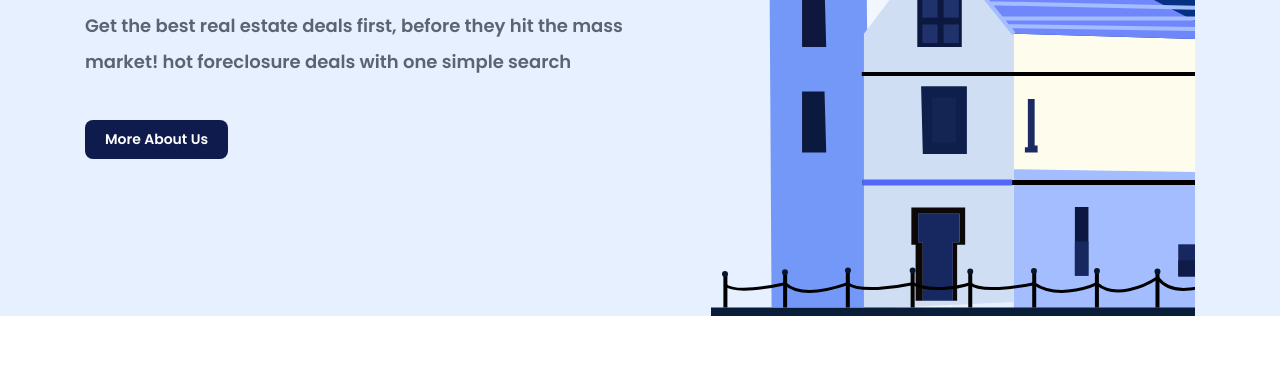
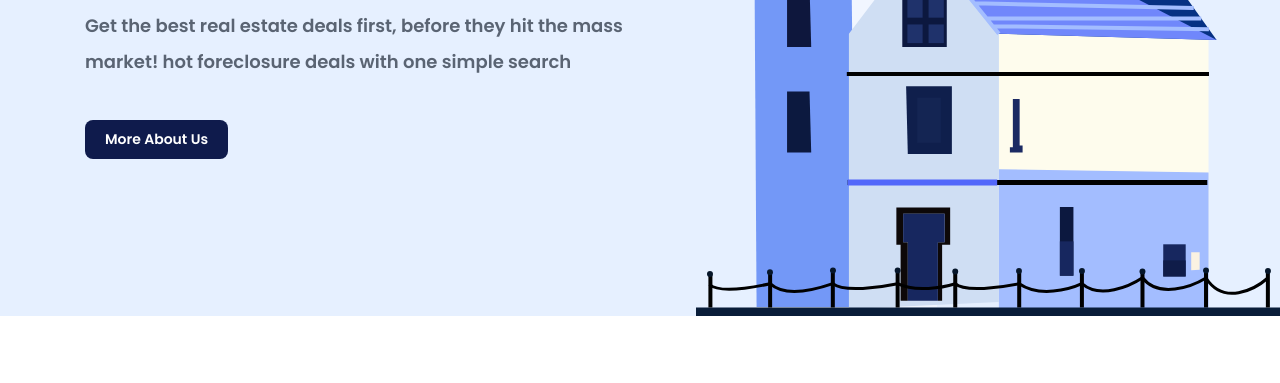
Before and after one commit to Plupiks/Real-Estate-LandingPage, a plain HTML site: page index.html in a window 1280 px wide. Shown: the part 417-800 px from the top of the page. Drawn offline with Linux system fonts and the light colour scheme.

Commit message:
Add files via upload

```diff
--- a/scss/hero.scss
+++ b/scss/hero.scss
@@ -2,14 +2,14 @@
   position: relative;
   background-color: $blueElis;
   font-size: 16px;
+  background-image: url(../img/house-illustration.svg);
+  background-repeat: no-repeat;
+  background-position: bottom right;
+  background-size: 36.5em 38.75em;
 }
 
 .hero--wrapper {
   display: flex;
-  background-image: url(../img/house-illustration.svg);
-  background-repeat: no-repeat;
-  background-position: bottom right -100px;
-  background-size: 584px 620px;
   column-gap: 4.1875em;
   padding-top: 7.125em;
   padding-bottom: 9.8125em;
```
Also changed, not shown: css/style.css.
